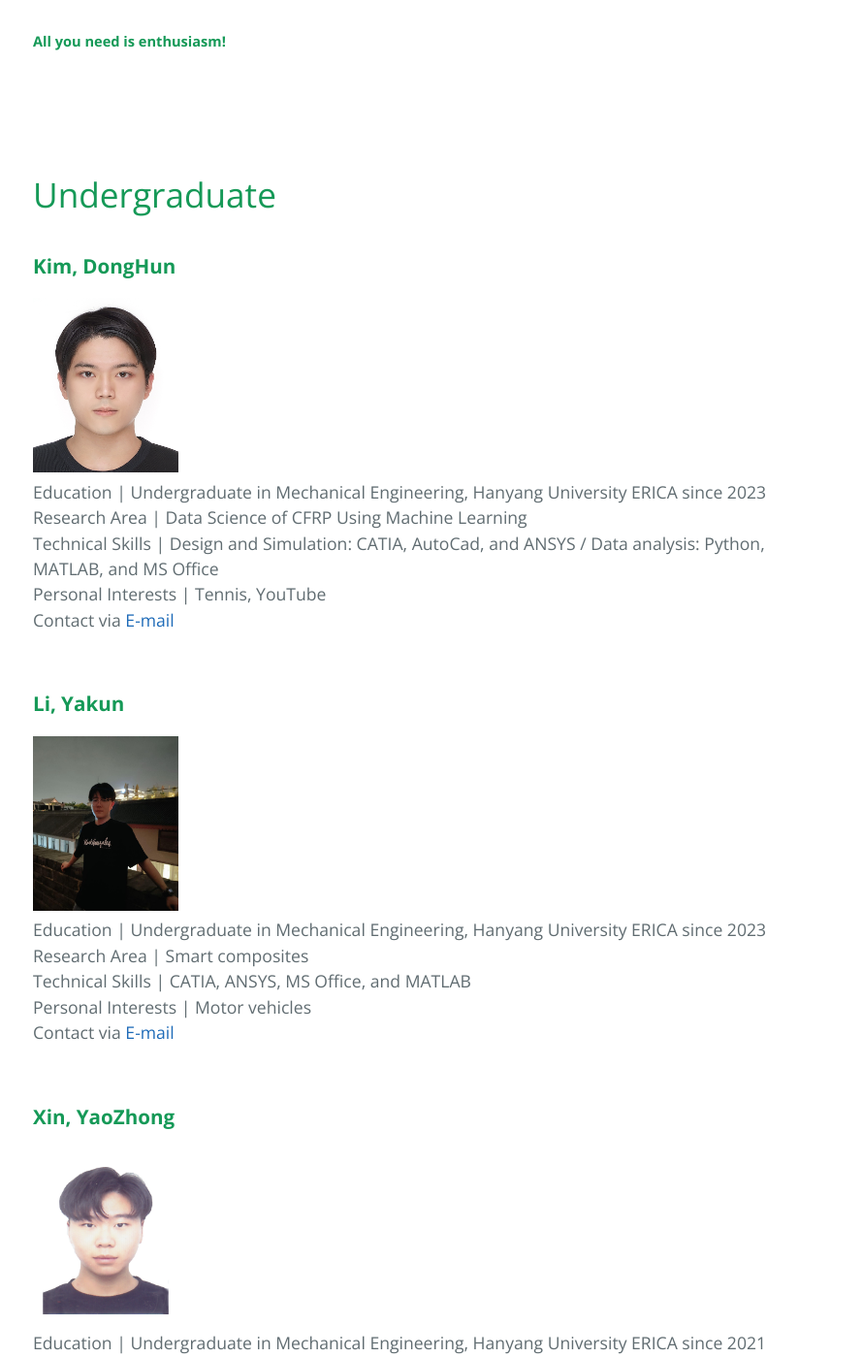
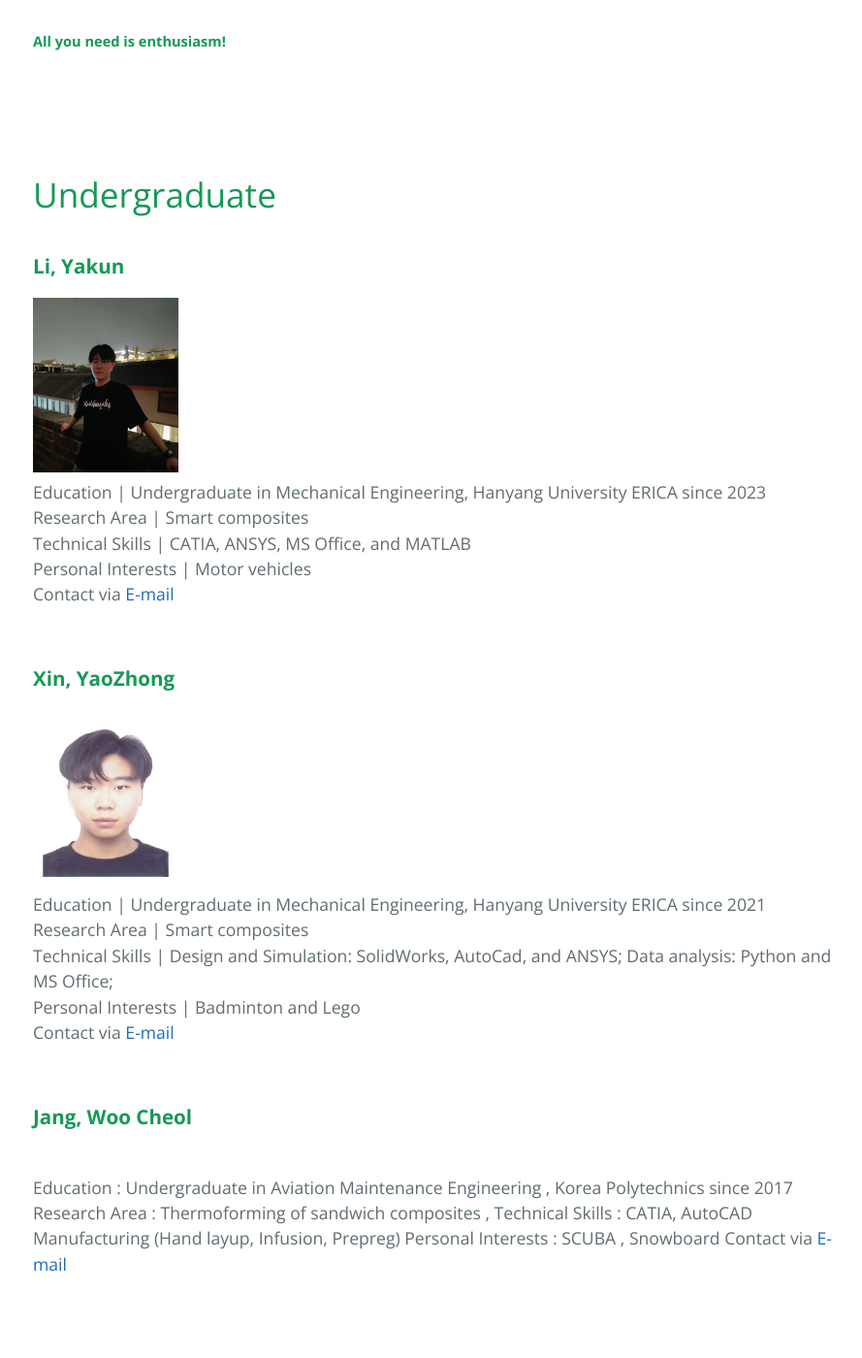
Before and after one commit to rhd1213/rhd1213.github.io, a Jekyll site: the page built from Members.md, in a window 1280 px wide and 1400 px high, scrolled down 509 px. Shown: the whole window at 97% size, without its empty margins (190-1079 px from the left). Built offline with Jekyll 4.4.1, drawn with Linux system fonts in a browser that asks for light colours; our own code applies the rules of GitHub Pages for plain Markdown files.

Commit message:
Update Members.md

```diff
--- a/Members.md
+++ b/Members.md
@@ -12,14 +12,6 @@
 
 # Undergraduate
 
-### **Kim, DongHun**
-<img src="assets/css/홈페이지사진_김동훈.jpg" alt="Passport" width="150" height="180" > <br>
-Education | Undergraduate in Mechanical Engineering, Hanyang University ERICA since 2023 <br>
-Research Area | Data Science of CFRP Using Machine Learning <br>
-Technical Skills | Design and Simulation: CATIA, AutoCad, and ANSYS / Data analysis: Python, MATLAB, and MS Office <br>
-Personal Interests | Tennis, YouTube <br>
-Contact via <a href="mailto:gazicola@hanyang.ac.kr"> E-mail</a> <br>
-<br>
 
 ### **Li, Yakun**
 <img src="assets/css/홈페이지사진_이아곤.jpg" alt="Passport" width="150" height="180" > <br>
@@ -27,7 +19,7 @@ Education | Undergraduate in Mechanical Engineering, Hanyang University ERICA si
 Research Area | Smart composites <br>
 Technical Skills | CATIA, ANSYS, MS Office, and MATLAB <br>
 Personal Interests | Motor vehicles <br>
-Contact via <a href="mailto:liyakun15@hanyang.ac.kr"> E-mail</a> <br>
+Contact via <a href="mailto:liyakun1115@hanyang.ac.kr"> E-mail</a> <br>
 <br>
 
 
@@ -37,7 +29,17 @@ Education | Undergraduate in Mechanical Engineering, Hanyang University ERICA si
 Research Area | Smart composites <br>
 Technical Skills | Design and Simulation: SolidWorks, AutoCad, and ANSYS; Data analysis: Python and MS Office; <br>
 Personal Interests | Badminton and Lego <br>
-Contact via <a href="mailto:xinyaozhong777@126.com"> E-mail</a> <br>
+Contact via <a href="mailto:styxhin@hanyang.ac.kr"> E-mail</a> <br>
+<br>
+
+
+### **Jang, Woo Cheol**
+<br>
+Education : Undergraduate in Aviation Maintenance Engineering , Korea Polytechnics since 2017
+Research Area : Thermoforming of sandwich composites ,
+Technical Skills : CATIA, AutoCAD Manufacturing (Hand layup, Infusion, Prepreg)
+Personal Interests : SCUBA , Snowboard
+Contact via <a href="mailto:hioucher@hanyang.ac.kr"> E-mail</a> <br>
 <br>
 
 
```
